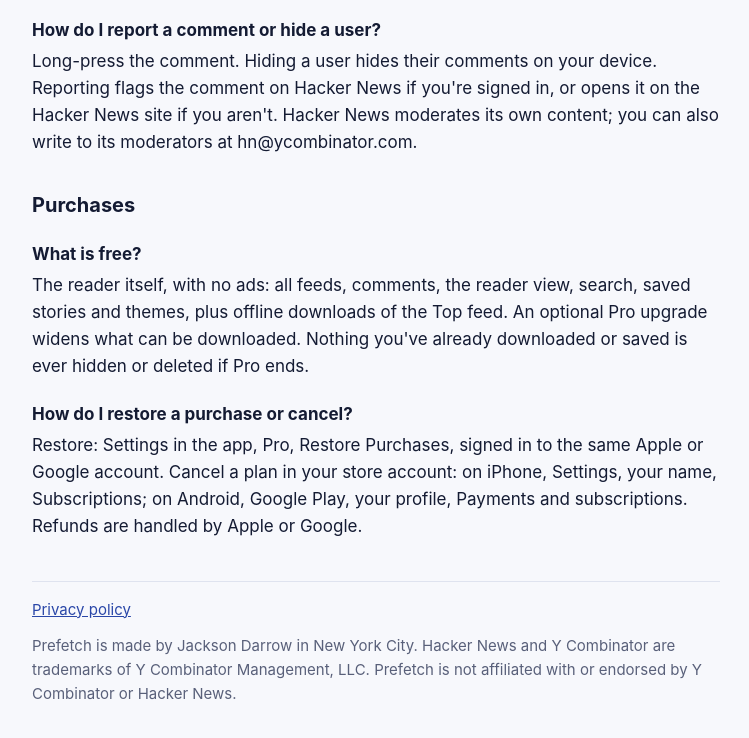
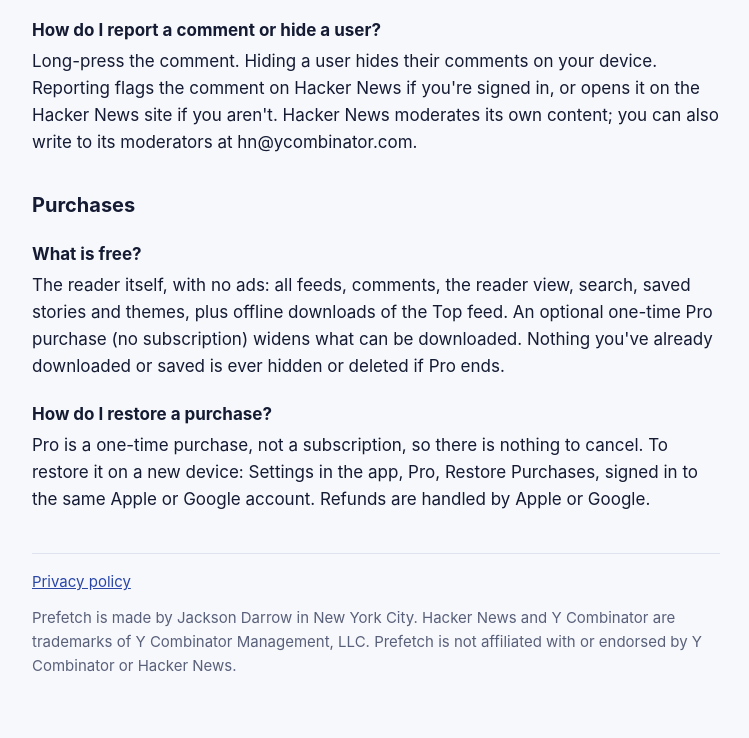
Before and after one commit to JuicyPasta/juicypasta.github.io, a plain HTML site: page prefetch/index.html in a window 1280 px wide. Shown: the part 2824-3562 px from the top of the page, without its empty margins (264-1013 px from the left). Drawn offline with Linux system fonts and the light colour scheme.

Commit message:
Prefetch: Pro is a one-time purchase (no subscription)

```diff
--- a/prefetch/index.html
+++ b/prefetch/index.html
@@ -90,10 +90,10 @@
 <h2>Purchases</h2>
 
 <h3>What is free?</h3>
-<p>The reader itself, with no ads: all feeds, comments, the reader view, search, saved stories and themes, plus offline downloads of the Top feed. An optional Pro upgrade widens what can be downloaded. Nothing you've already downloaded or saved is ever hidden or deleted if Pro ends.</p>
+<p>The reader itself, with no ads: all feeds, comments, the reader view, search, saved stories and themes, plus offline downloads of the Top feed. An optional one-time Pro purchase (no subscription) widens what can be downloaded. Nothing you've already downloaded or saved is ever hidden or deleted if Pro ends.</p>
 
-<h3>How do I restore a purchase or cancel?</h3>
-<p>Restore: Settings in the app, Pro, Restore Purchases, signed in to the same Apple or Google account. Cancel a plan in your store account: on iPhone, Settings, your name, Subscriptions; on Android, Google Play, your profile, Payments and subscriptions. Refunds are handled by Apple or Google.</p>
+<h3>How do I restore a purchase?</h3>
+<p>Pro is a one-time purchase, not a subscription, so there is nothing to cancel. To restore it on a new device: Settings in the app, Pro, Restore Purchases, signed in to the same Apple or Google account. Refunds are handled by Apple or Google.</p>
 
 <footer>
 <p><a href="privacy.html">Privacy policy</a></p>
```
